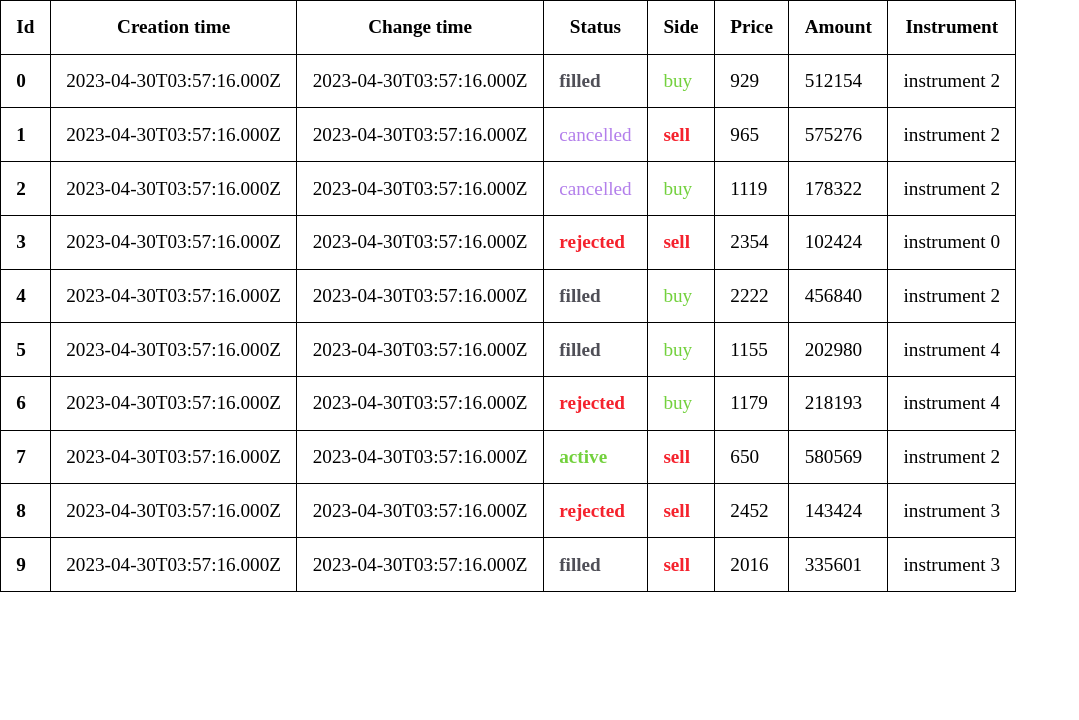
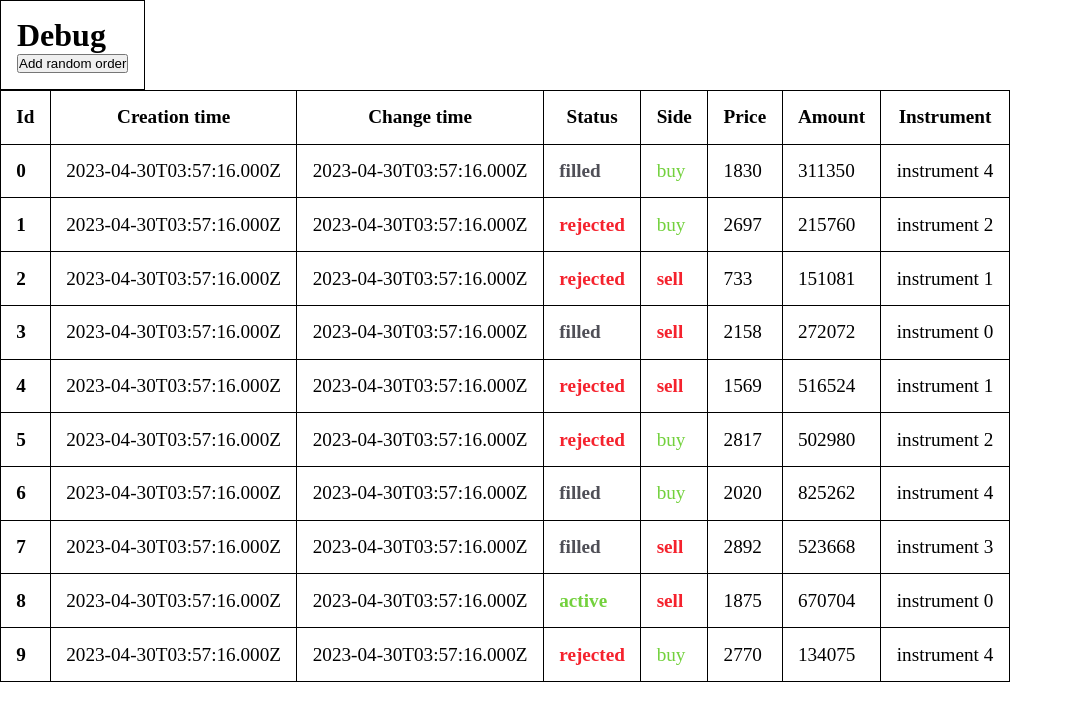
Before and after one commit to sluppyy/market, a React (Vite) app: page / in a window 1280 px wide. Shown: the top 720 px of the page, without its empty margins (0-1079 px from the left). Built offline with nearby package versions, Linux system fonts and the light colour scheme.

Commit message:
added addRandom method to mock server to debug

```diff
--- a/src/App.tsx
+++ b/src/App.tsx
@@ -10,11 +10,20 @@ const ordersVm = new OrdersVM(connection)
 
 function App() {
   return (
+  <OrdersVM.Context.Provider value={ordersVm}>
   <div className="App">
-    <OrdersVM.Context.Provider value={ordersVm}>
-      <OrdersTable />
-    </OrdersVM.Context.Provider>
-  </div>)
+    <div style={{
+      border: '1px solid black',
+      padding: '1em',
+      width: 'fit-content'
+    }}>
+      <h1>Debug</h1>
+      <button onClick={() => server.addRandom()}>Add random order</button>
+    </div>
+
+    <OrdersTable />
+  </div>
+  </OrdersVM.Context.Provider>)
 }
 
 export default App
--- a/src/mock-server/MockServer.ts
+++ b/src/mock-server/MockServer.ts
@@ -16,11 +16,8 @@ const now = new Date()
 
 const sides = ['buy', 'sell'] as const
 const statuses = ['active', 'filled', 'rejected', 'cancelled'] as const
-const byDefault: Order[] = Array(10)
-  .fill(0)
-  .map(
-    (_) =>
-      new Order(
+function randOrder() {
+  return new Order(
     id(),
     now,
     now,
@@ -30,11 +27,11 @@ const byDefault: Order[] = Array(10)
     randInt(1000) * randInt(0, 1000),
     `instrument ${randInt(0, 5)}`
   )
-  )
+}
 
 export class MockServer {
   private readonly _orders: Map<string, Order> = groupBy(
-    byDefault,
+    Array(10).fill(0).map(randOrder),
     (order) => order.id
   )
 
@@ -67,4 +64,10 @@ export class MockServer {
       })),
     })
   }
+
+  addRandom(): void {
+    const order = randOrder()
+    this._orders.set(order.id, order)
+    this.sendOrders([order])
   }
+}
```
Lines whose indentation alone changed are shown as unchanged.
